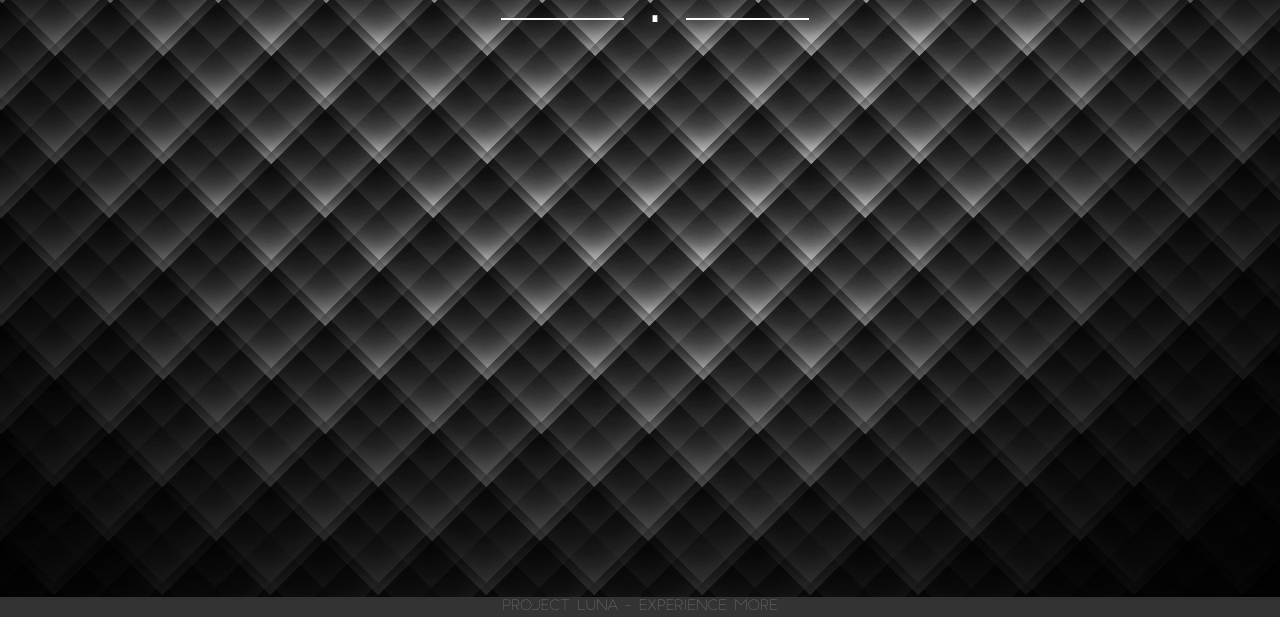
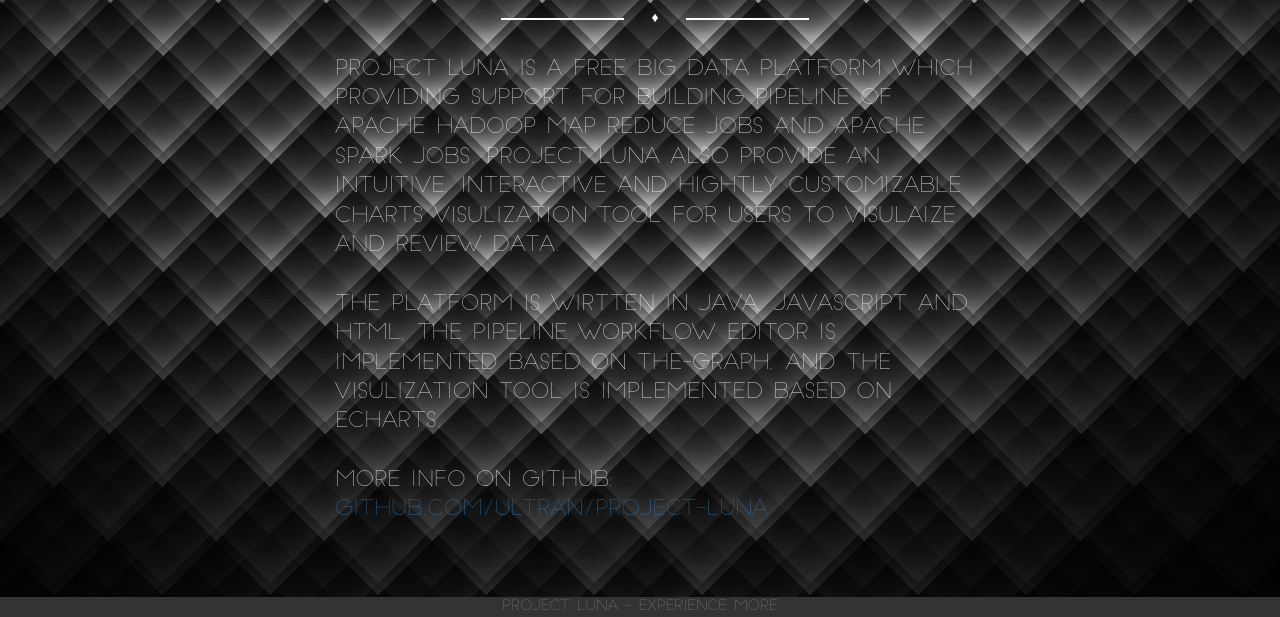
Before and after one commit to AnonymousArthur/project-luna, a plain HTML site: page WebContent/about.html in a window 1280 px wide. Shown: the part 183-800 px from the top of the page. Drawn offline with nearby package versions, Linux system fonts and the light colour scheme.

Commit message:
About page updated.

```diff
--- a/WebContent/about.html
+++ b/WebContent/about.html
@@ -9,6 +9,14 @@
 <link href = "images/logo.png" rel="icon" type="image/png">
 <script src="https://ajax.googleapis.com/ajax/libs/jquery/2.2.0/jquery.min.js"></script>
 <script src="https://maxcdn.bootstrapcdn.com/bootstrap/3.3.6/js/bootstrap.min.js"></script>
+<style>
+.lead {
+	text-align: left;
+	width: 50%;
+	margin: auto;
+	font-family: Slim-Joe;
+}
+</style>
 </head>
 <body>
 	<div id="navbar-container"></div>
@@ -16,9 +24,9 @@
       <div class="about">
         <h1 class="brand">About</h1>
         <div class="separator-container">
-			<div class="separator line-separator">∎</div>
+			<div class="separator line-separator">♦</div>
         </div>
-        <p class="lead"></p>
+        <p class="lead">Project Luna is a free big data platform which providing support for building pipeline of Apache Hadoop Map Reduce jobs and Apache Spark jobs. Project Luna also provide an intuitive, interactive and hightly customizable charts visulization tool for users to visulaize and review data.<br/><br/>The platform is wirtten in Java, JavaScript and HTML, the pipeline workflow editor is implemented based on the-graph, and the visulization tool is implemented based on echarts.<br/><br/>More info on github: <a href="https://github.com/ultraN/project-luna" target="view_window">github.com/ultraN/project-luna</a></p>
       </div>
     </div>
     <div id="footer-container"></div>
```
